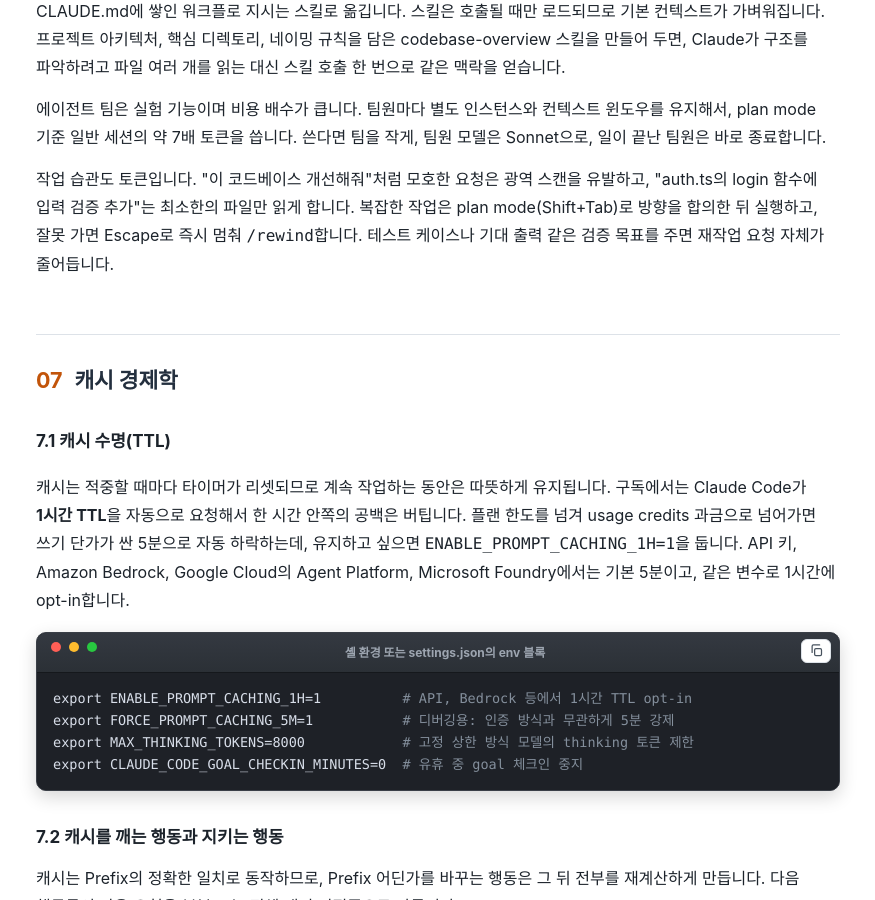
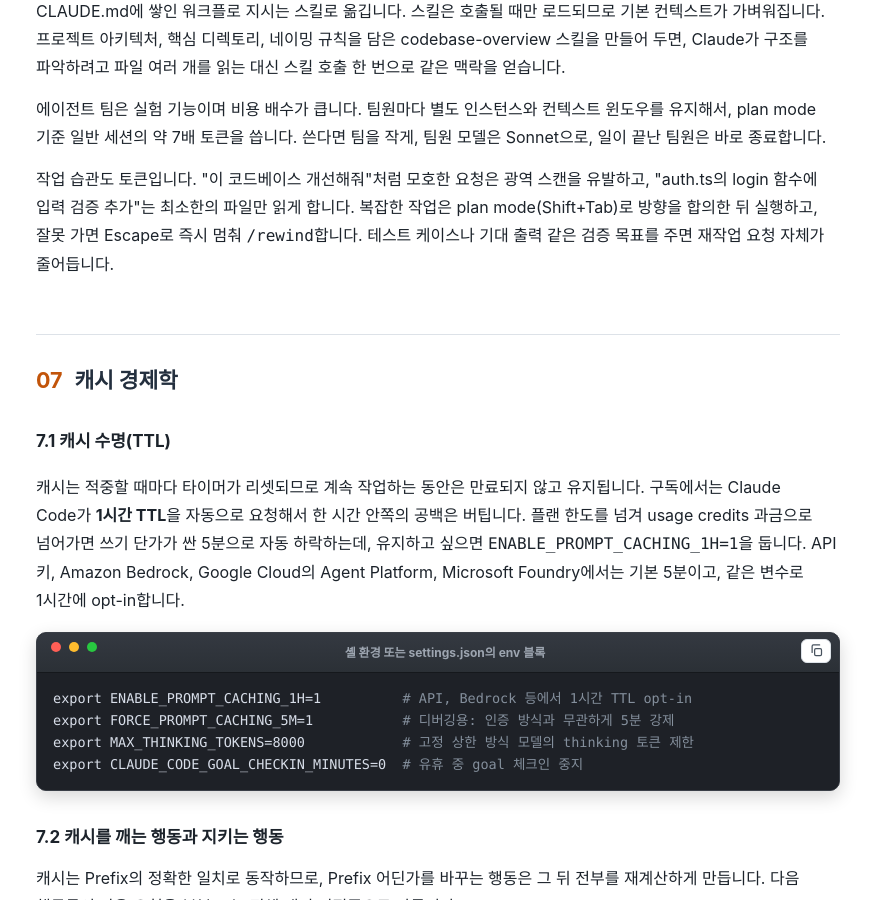
Before and after one commit to whchoi98/whchoi98.github.io, a Jekyll site: the page docs/techblog/aiml/claude-code-token-optimization-guide.html, which Jekyll copies as it is, in a window 1280 px wide and 900 px high, scrolled down 7490 px. Shown: the whole window, without its empty margins (202-1077 px from the left). Built offline with Jekyll 4.4.1, drawn with Linux system fonts in a browser that asks for light colours; some web fonts are replaced.

Commit message:
docs: token-guide 문구 수정 - 캐시 따뜻하게 유지를 만료되지 않고 유지로

```diff
--- a/docs/techblog/aiml/claude-code-token-optimization-guide.html
+++ b/docs/techblog/aiml/claude-code-token-optimization-guide.html
@@ -1086,7 +1086,7 @@
 
   <h3>7.1 캐시 수명(TTL)</h3>
   <p>
-    캐시는 적중할 때마다 타이머가 리셋되므로 계속 작업하는 동안은 따뜻하게 유지됩니다.
+    캐시는 적중할 때마다 타이머가 리셋되므로 계속 작업하는 동안은 만료되지 않고 유지됩니다.
     구독에서는 Claude Code가 <strong>1시간 TTL</strong>을 자동으로 요청해서 한 시간 안쪽의 공백은
     버팁니다. 플랜 한도를 넘겨 usage credits 과금으로 넘어가면 쓰기 단가가 싼 5분으로 자동
     하락하는데, 유지하고 싶으면 <span class="mono">ENABLE_PROMPT_CACHING_1H=1</span>을 둡니다.
```
